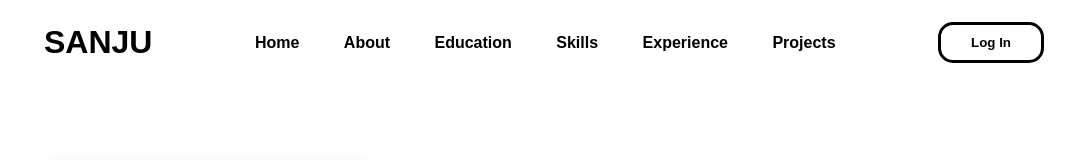
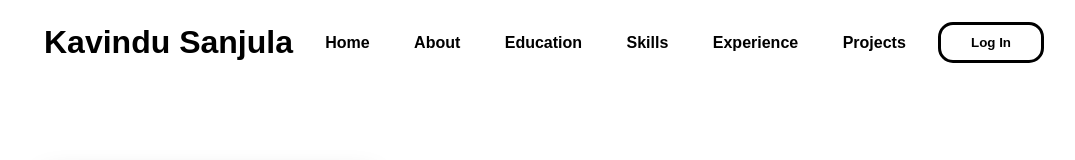
Before and after one commit to RavanaDevs/test-code, a plain HTML site: page index.html in a window 1280 px wide. Shown: the top 160 px of the page, without its empty margins (96-1171 px from the left). Drawn offline with Linux system fonts and the light colour scheme; grey boxes are pictures that could not be loaded.

Commit message:
Change Name

```diff
--- a/index.html
+++ b/index.html
@@ -11,7 +11,7 @@
         <div class="header-container">
             <div class="header-body">
                 <div class="header-brand">
-                    <h1>SANJU</h1>
+                    <h1>Kavindu Sanjula</h1>
                 </div>
                 <div class="header-links">
                     <ul>
```
